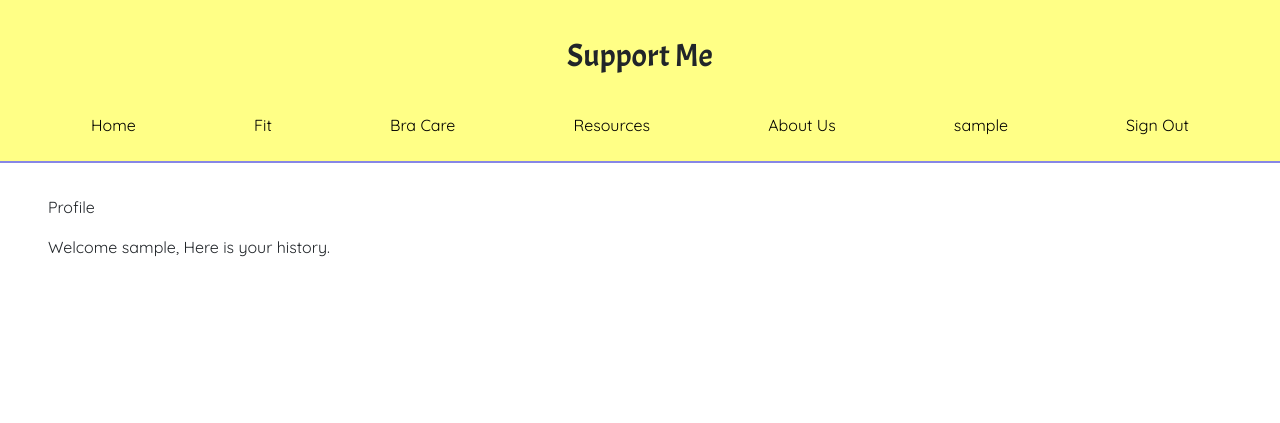
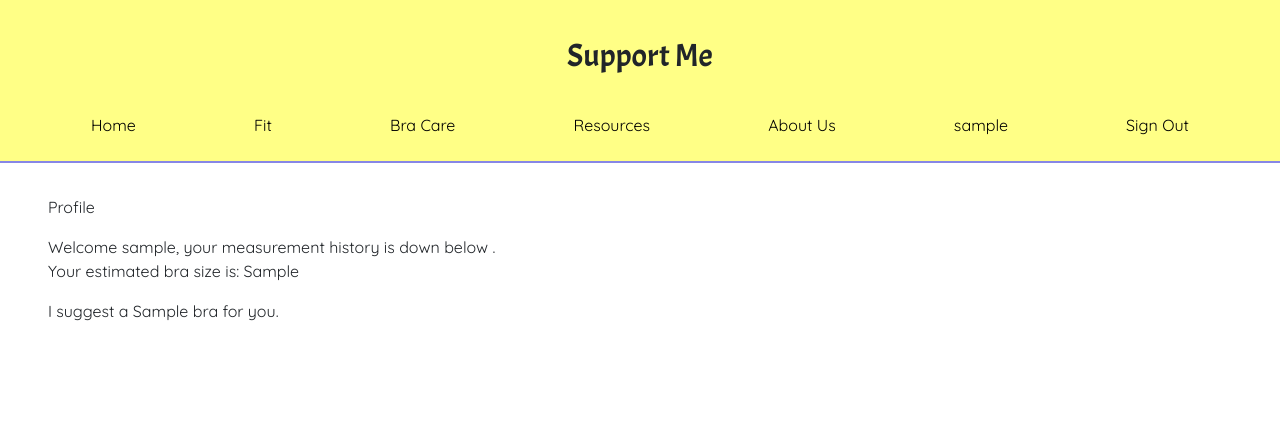
Before and after one commit to support-me/support-me, a Django app: page /profile/ in a window 1280 px wide. Shown: the top 423 px of the page. Run offline with Django 3.2, Linux system fonts and the light colour scheme; a user stored in the database is signed in; tables that the repository leaves empty hold one stand-in row (values such as "Sample post"); some libraries are stand-ins or nearby versions; some web fonts are replaced.

Commit message:
added users data to profile page

```diff
--- a/core/templates/profile.html
+++ b/core/templates/profile.html
@@ -1,21 +1,26 @@
 {% extends "base.html"%}
 {% block content %}
 <p> Profile </p>
-Welcome {{ user }}, Here is your history.
 
-{% for bra_size in brafitting %}
-    {% for user in user.bra_size.all%}
-    {{user.brafitting}}
+Welcome {{ user }}, your measurement history is down below .
+
+{% for brafitting in brafitting %}
+
+{% if brafitting.bra_size %}
+    <p>Your estimated bra size is: {{brafitting.bra_size}}</p>
+{% endif %}
+
+{% for suggestion in suggestion %}
+{% if suggestion.bra_suggestion %}
+    <p>I suggest a {{suggestion.bra_suggestion}} bra for you.</p>
+
+{% else %}
+
+<p> You have no measurements saved, click <a href="{% url 'brafitting' %}"> Here
+</a> to start </p>
+{% endif %}
+
+{% endfor %}
 {% endfor %}
 
-
-{% endfor %}
 {% endblock %}
-
-
-
-
-<!-- {% for profile in profile.brafitting.all %}
-    <p>  {{profile.brafitting}} </p>
-    {% endfor %}
- -->
--- a/core/templates/results.html
+++ b/core/templates/results.html
@@ -10,7 +10,7 @@
 {% endif %}
 <p>Bra fitting is an art that takes in some science. So if you try this size bra on and do not feel comfortable in it that is okay. You can try a different size or frame. Do what is best for you and makes you feel most comfortable and confident!</p>
 {% if user.is_authenticated %}
-    <p>Go to your <a href="{% url 'home' %}">Profile</a> to see your bra history.</p>
+    <p>Go to your <a href="{% url 'profile' %}">Profile</a> to see your bra history.</p>
 {% else %}
     <p>Here are some top <a href="{% url 'bra-care' %}">bra care</a> tips!</p>
 {% endif %}
--- a/core/views.py
+++ b/core/views.py
@@ -10,6 +10,8 @@ from rest_framework.response import Response
 from core.serializers import UserSerializer, GroupSerializer, ProfileSerializer, FittingSerializer
 from django.contrib.admin.views.decorators import staff_member_required
 from django.utils.decorators import method_decorator
+from django.contrib.auth.decorators import login_required
+
 
 # Create your views here.
 def home(request):
@@ -124,9 +126,15 @@ class ProfileView(APIView):
         return Response(serializer.error_messages, status=status.HTTP_400_BAD_REQUEST)
 
 
-def profile(request, ):
+# @login_required
+def profile(request):
+    profile = Profile.objects.get(site_user=request.user)
+    brafitting = BraFitting.objects.filter()
+    suggestion = Suggestion.objects.filter()
+
     context = {
-        'profile': User.objects.all()
-
+        'profile': profile,
+        'brafitting': brafitting,
+        'suggestion': suggestion,
     }
-    return render(request, 'profile.html' , context)
+    return render(request, 'profile.html', context)
--- a/support_me/urls.py
+++ b/support_me/urls.py
@@ -46,7 +46,8 @@ urlpatterns = [
     path('oauth/', include('social_django.urls', namespace='social')),
     path('bra-care/', views.BraCare, name='bra-care'),
     path('brafitting/suggestion-form/<int:fitting_id>', views.suggestion_form, name = 'suggestion-form'),
-    path('brafitting/suggestion-form/suggestion-form/<int:fitting_id>/<int:suggestion_id>', views.results, name='results')
+    path('brafitting/suggestion-form/suggestion-form/<int:fitting_id>/<int:suggestion_id>', views.results, name='results'),
+
 ]
 
 urlpatterns += static(settings.STATIC_URL, document_root=settings.STATIC_ROOT)
```
